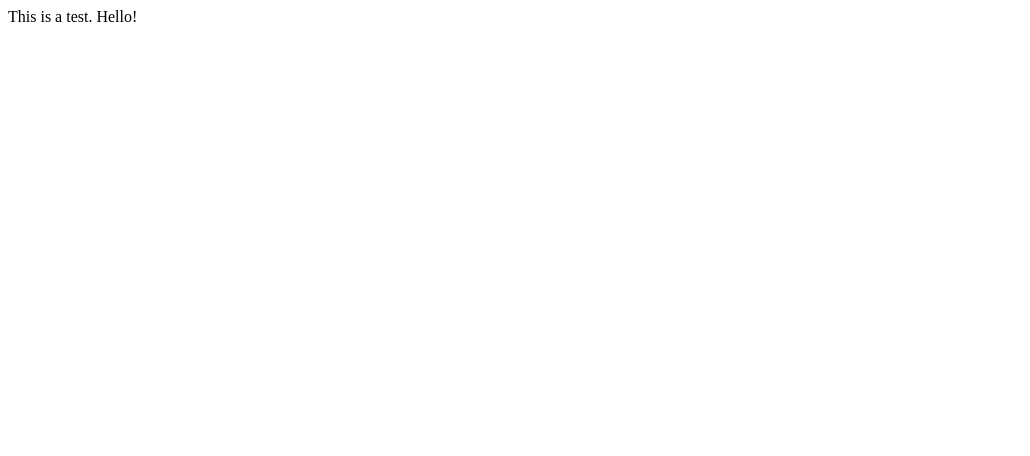
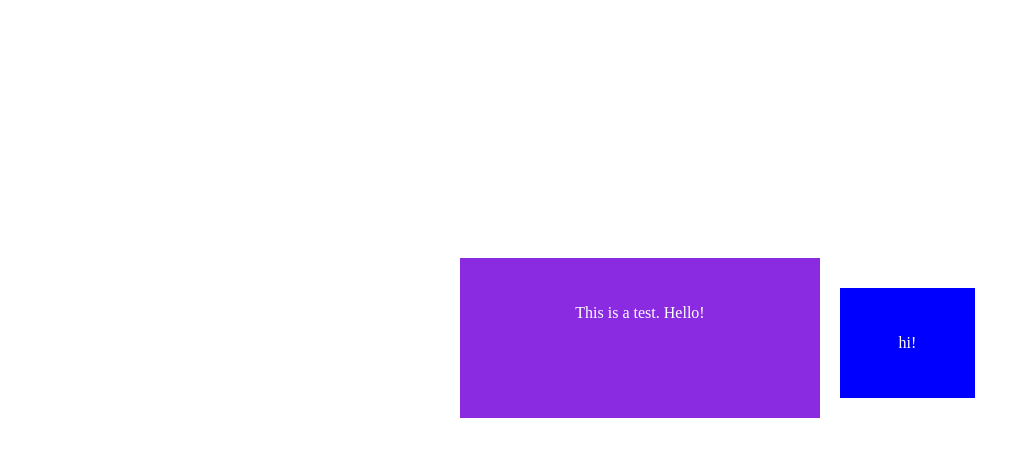
Before and after one commit to justaboredkid/playground, a plain HTML site: page index.html in a window 1280 px wide. Shown: the whole page, without its empty margins (0-1030 px from the left). Drawn offline with Linux system fonts and the light colour scheme.

Commit message:
Playing with css animation

```diff
--- a/index.html
+++ b/index.html
@@ -1,8 +1,18 @@
+<!DOCTYPE html>
 <html>
-    <head>
-        <title>test</title>
-    </head>
 
-    <body>
+<head>
+    <title>TEST</title>
+    <link rel="stylesheet" href="style.css">
+</head>
+
+<body>
+    <div class="test">
         <p>This is a test. Hello!</p>
-    </body>
+        <div class="test1">
+            <p>hi!</p>
+        </div>
+    </div>
+</body>
+
+</html>
--- /dev/null
+++ b/style.css
@@ -0,0 +1,56 @@
+.test {
+    height: 100px;
+    width: 300px;
+    background-color: blueviolet;
+    text-align: center;
+    padding: 30px;
+    color: white;
+    margin: auto;
+    animation: slide .5s cubic-bezier(0.785, 0.135, 0.15, 0.86) forwards, down 1s cubic-bezier(0.785, 0.135, 0.15, 0.86) .6s forwards;
+}
+
+.test1 {
+    height: 50px;
+    width: 75px;
+    background-color: blue;
+    text-align: center;
+    padding: 30px;
+    color: white;
+    top: -50px;
+    opacity: 0;
+    position: relative;
+    animation: slide1 .5s cubic-bezier(0.785, 0.135, 0.15, 0.86) 1.5s forwards;
+}
+
+@keyframes slide {
+    0% {
+        transform: translateX(-1000px);
+        margin-top: 0px;
+    }
+    100% {
+        transform: translateX(0px);
+        margin-top: 0px;
+    }
+}
+
+@keyframes slide1 {
+    0% {
+        transform: translateX(200px);
+        opacity: 0;
+    }
+    100% {
+        transform: translateX(350px);
+        opacity: 100;
+    }
+}
+
+@keyframes down {
+    0% {
+        transform: translateY(0px);
+    }
+    100% {
+        transform: translateY(250px);
+    }
+}
+
+;
```
